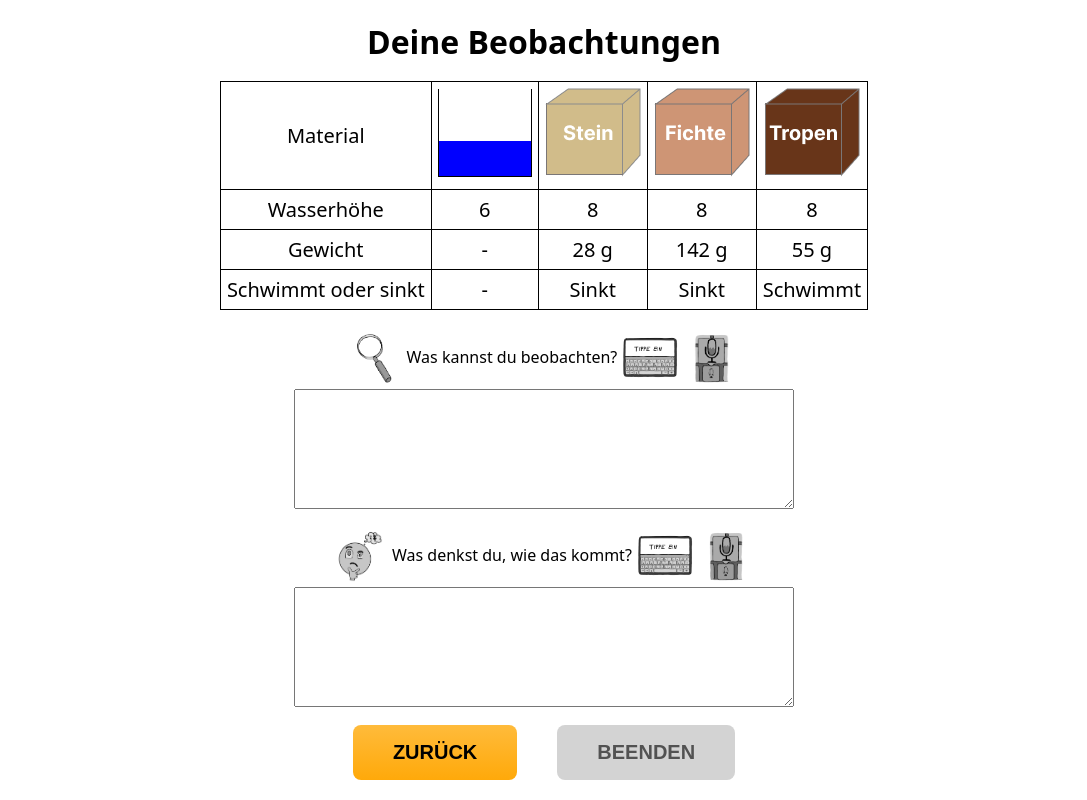
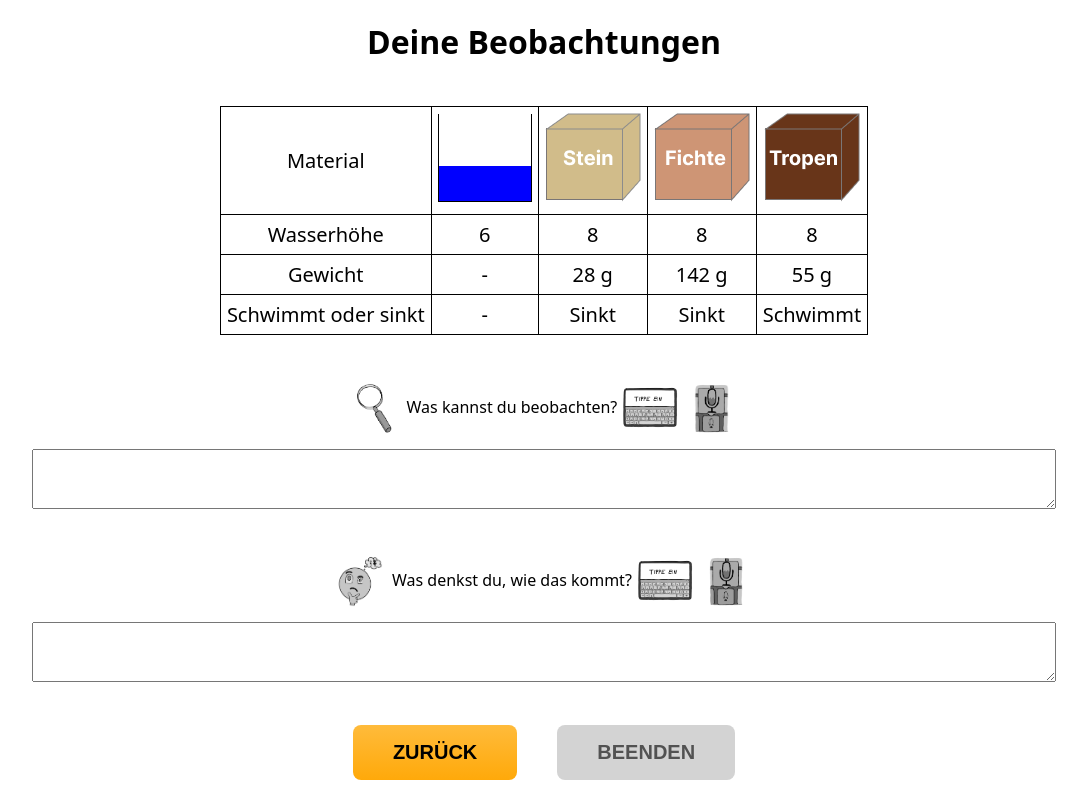
Before and after one commit to derjubu/digiswim-station-1, a Next.js app: page /result in a window 1280 px wide. Shown: the whole page, without its empty margins (96-1183 px from the left). Built offline with nearby package versions, Linux system fonts and the light colour scheme.

Commit message:
fix: design for page

```diff
--- a/src/components/TextArea/TextArea.module.css
+++ b/src/components/TextArea/TextArea.module.css
@@ -2,8 +2,9 @@
   color: #000;
   font-size: 1em;
   display: block;
+  margin-top: 10px;
   margin-left: auto;
   margin-right: auto;
-  height: 120px;
-  width: min(500px, 100%);
+  height: 60px;
+  width: 100%;
 }
--- a/src/styles/Home.module.css
+++ b/src/styles/Home.module.css
@@ -2,6 +2,7 @@
   display: flex;
   flex-direction: column;
   justify-content: space-between;
+  gap: 30px;
   align-items: center;
   min-height: calc(100vh - 40px);
   font-family: system-ui, -apple-system, BlinkMacSystemFont, 'Segoe UI', Roboto,
```
